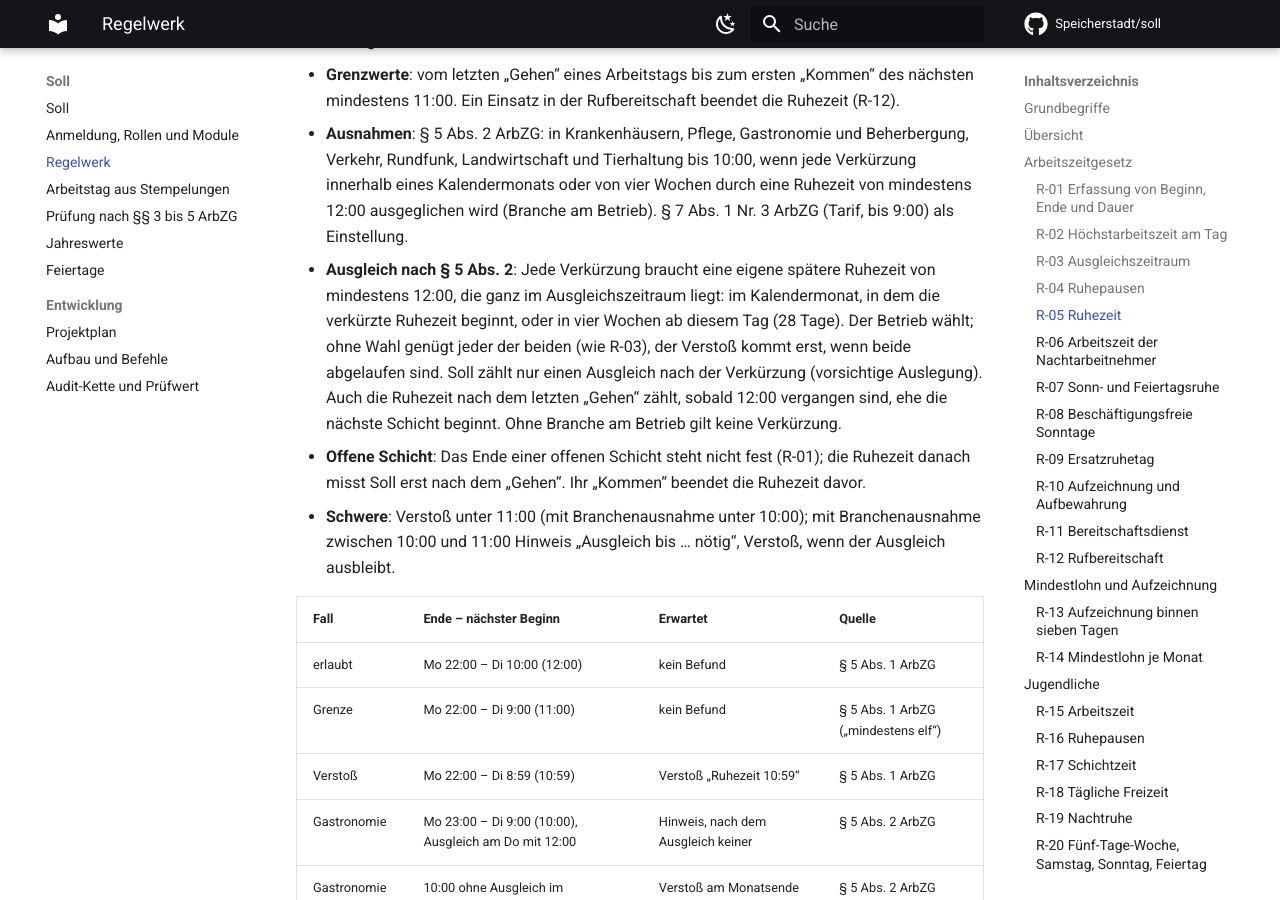
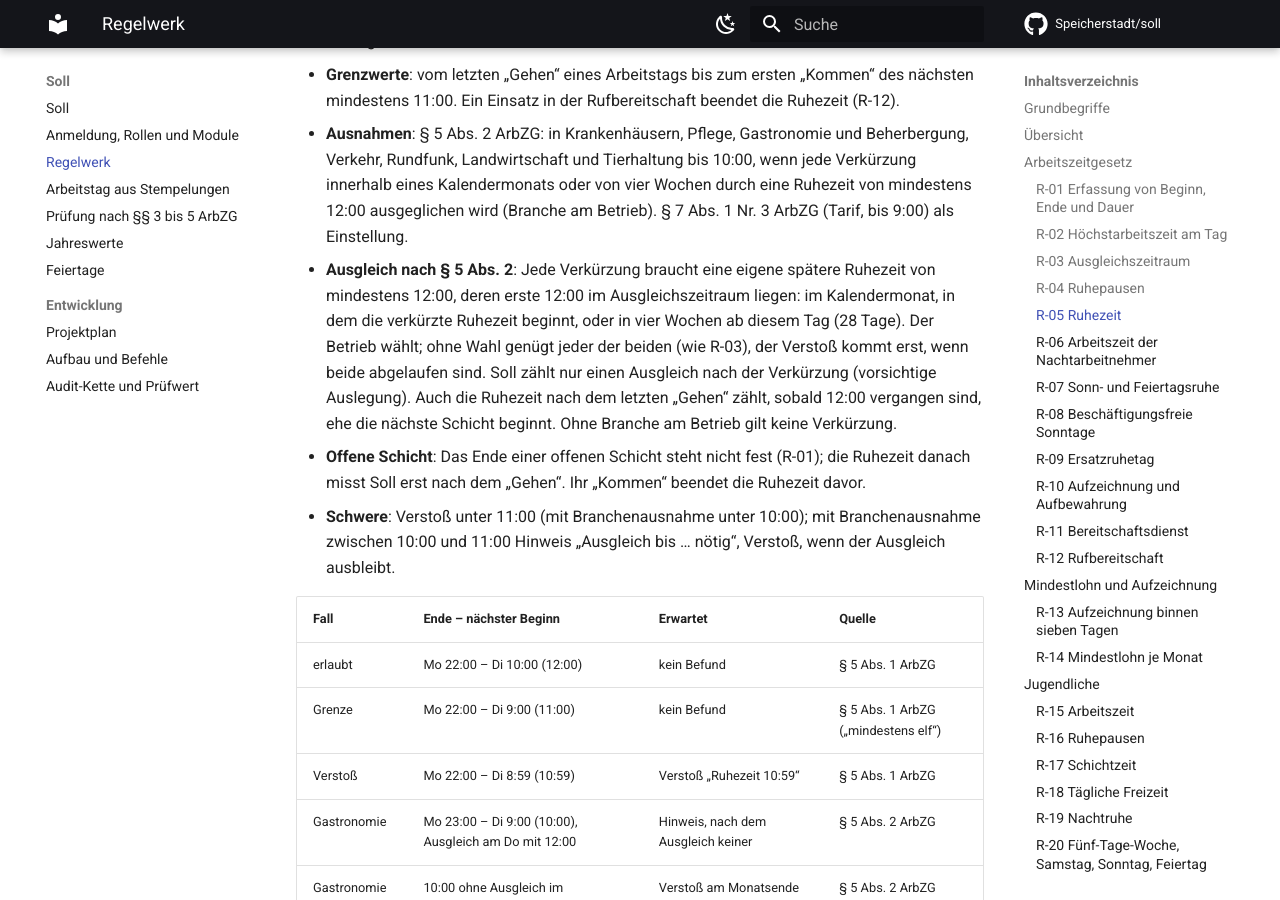
Before and after one commit to Speicherstadt/soll, an MkDocs documentation site: the page built from docs/regeln.md, in a window 1280 px wide and 900 px high, scrolled down 11631 px. Built offline with MkDocs 1.6.1 and Material for MkDocs 9.7.7, drawn with Linux system fonts in a browser that asks for light colours; comment, search, counter and statistics services are not loaded.

Commit message:
S-202 docs: the first 12 h of the balancing rest lie in the window, as the code checks
Co-Authored-By: Claude Opus 5.5 <noreply@anthropic.com>
Claude-Session: https://claude.ai/code/session_01Y3rdfb3WLu6eQFD5t9ebz6

```diff
--- a/docs/regeln.md
+++ b/docs/regeln.md
@@ -267,7 +267,7 @@ Regel:
   Kalendermonats oder von vier Wochen durch eine Ruhezeit von mindestens 12:00 ausgeglichen wird
   (Branche am Betrieb). § 7 Abs. 1 Nr. 3 ArbZG (Tarif, bis 9:00) als Einstellung.
 - **Ausgleich nach § 5 Abs. 2**: Jede Verkürzung braucht eine eigene spätere Ruhezeit von
-  mindestens 12:00, die ganz im Ausgleichszeitraum liegt: im Kalendermonat, in dem die verkürzte
+  mindestens 12:00, deren erste 12:00 im Ausgleichszeitraum liegen: im Kalendermonat, in dem die verkürzte
   Ruhezeit beginnt, oder in vier Wochen ab diesem Tag (28 Tage). Der Betrieb wählt; ohne Wahl genügt
   jeder der beiden (wie R-03), der Verstoß kommt erst, wenn beide abgelaufen sind. Soll zählt nur
   einen Ausgleich nach der Verkürzung (vorsichtige Auslegung). Auch die Ruhezeit nach dem letzten
```
Also changed, not shown: docs/plan.md (+1 -1 lines).
